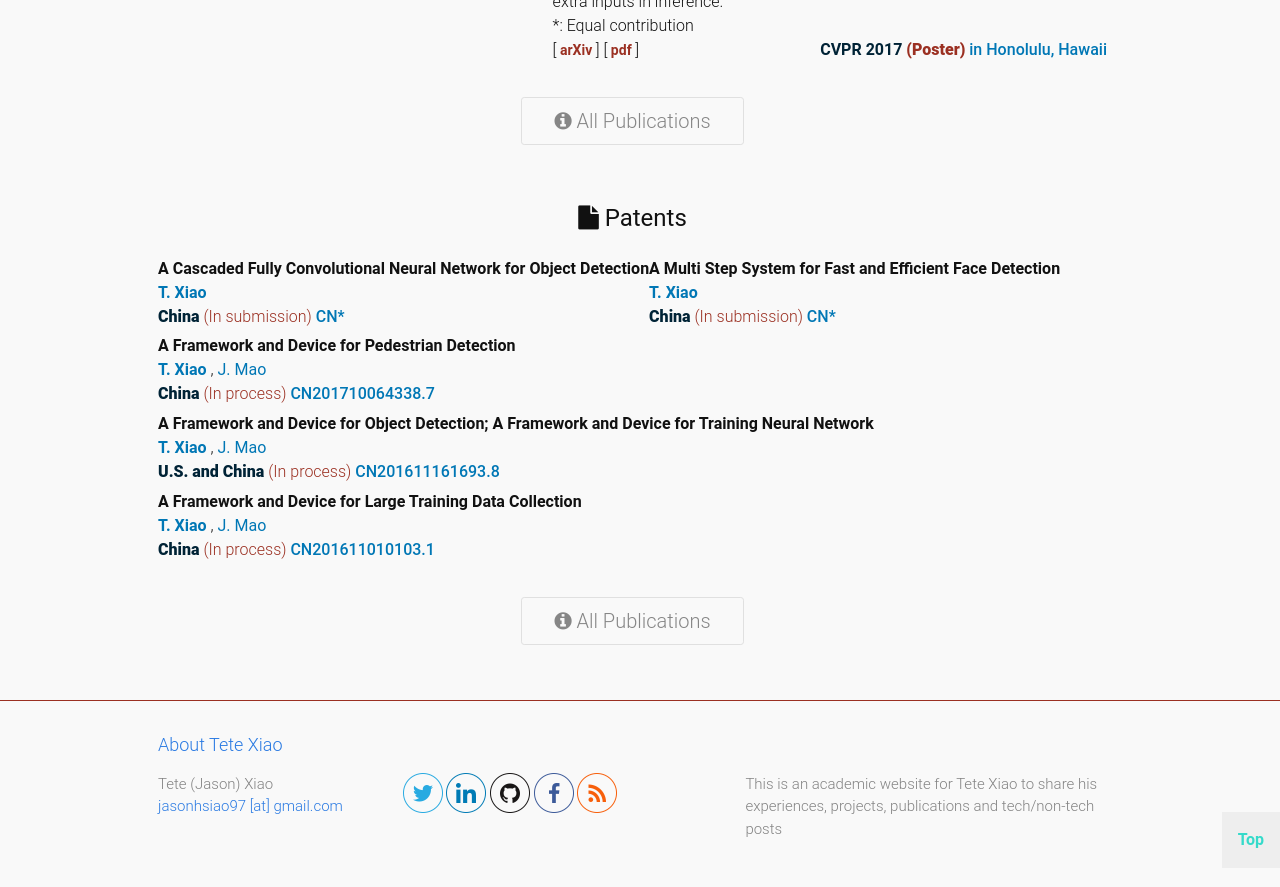
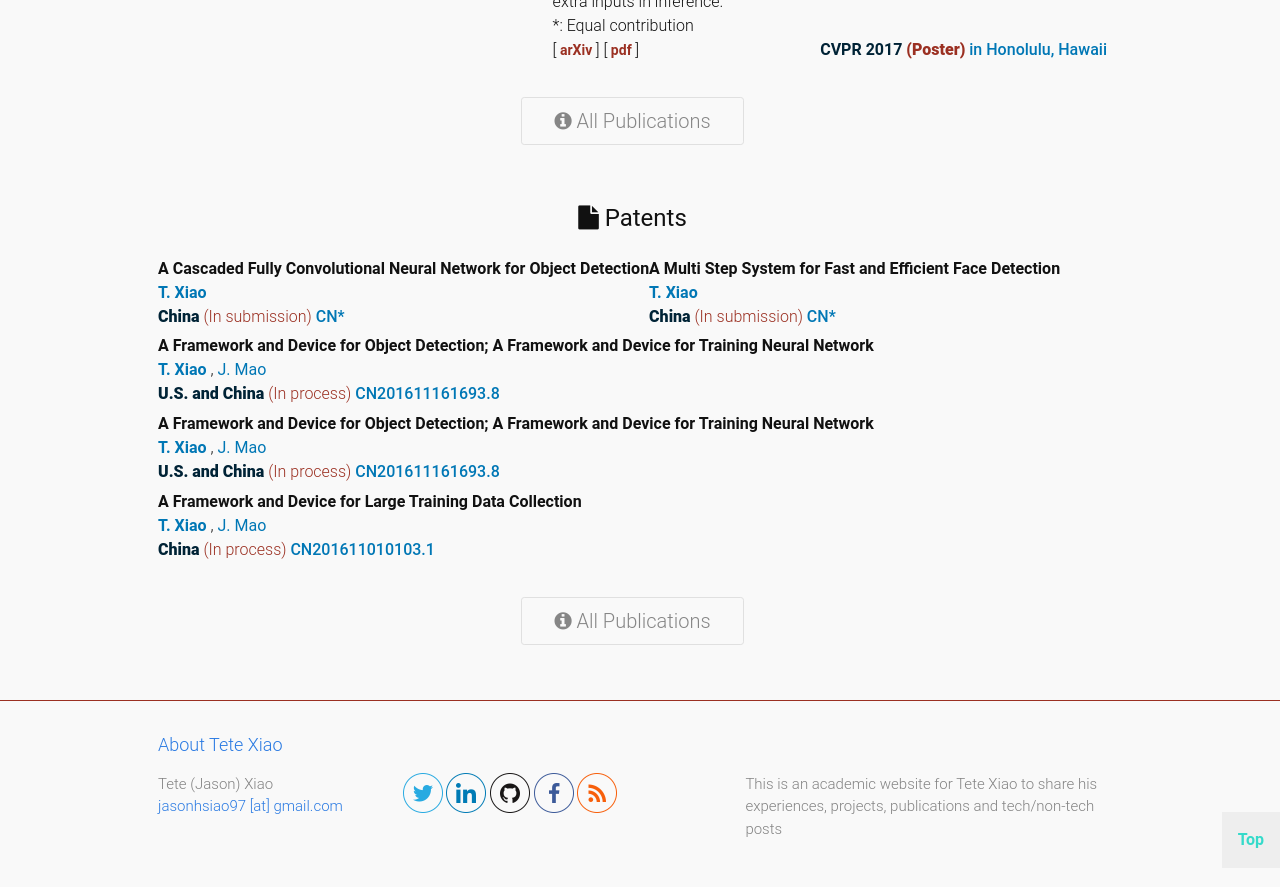
Before and after one commit to Tete-Xiao/Tete-Xiao.github.io, a Jekyll site: the page built from index.html, in a window 1280 px wide and 900 px high, scrolled down 1733 px. Shown: the top 887 px of the window. Built offline with Jekyll 4.4.1, drawn with Linux system fonts in a browser that asks for light colours.

Commit message:
change dis

```diff
--- a/_data/patents.yml
+++ b/_data/patents.yml
@@ -18,7 +18,7 @@
   patent_number:  'CN*'
   place:          'China'
 
-- title: 'A Framework and Device for Pedestrian Detection'
+- title: 'A Framework and Device for Object Detection; A Framework and Device for Training Neural Network'
   date:  'Nov. 2016'
   selected: true
   authors:
@@ -27,8 +27,8 @@
     - name: J. Mao
       url:  ''
   status:         '(In process)'
-  patent_number:  'CN201710064338.7'
-  place:          'China'
+  patent_number:  'CN201611161693.8'
+  place:          'U.S. and China'
 
 - title: 'A Framework and Device for Object Detection; A Framework and Device for Training Neural Network'
   date:  'Nov. 2016'
```
